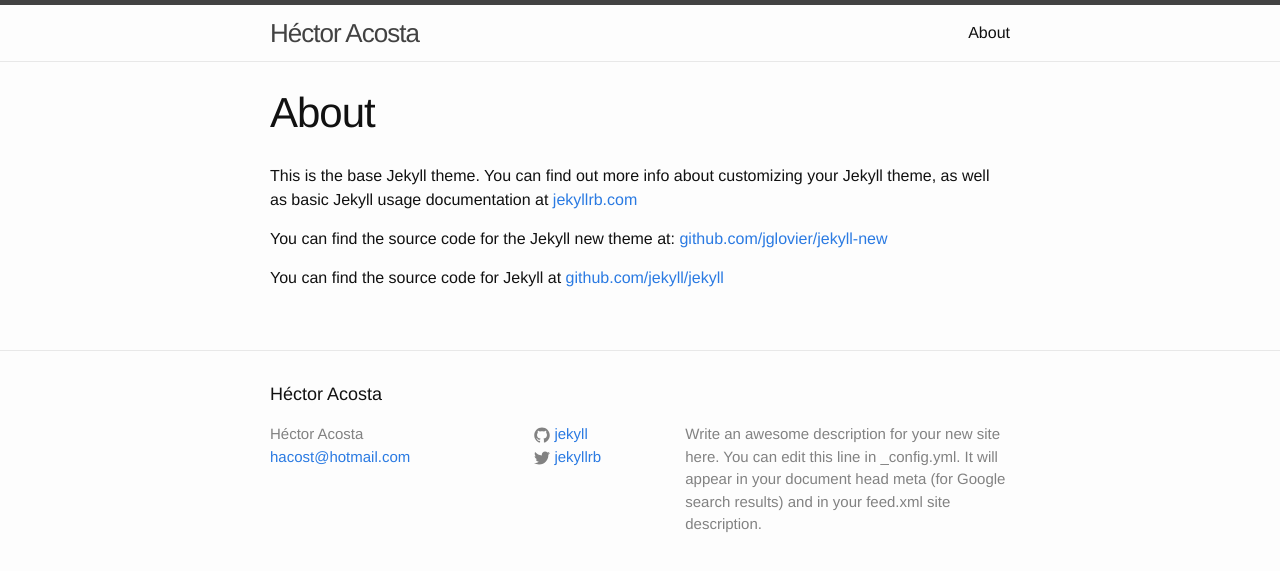
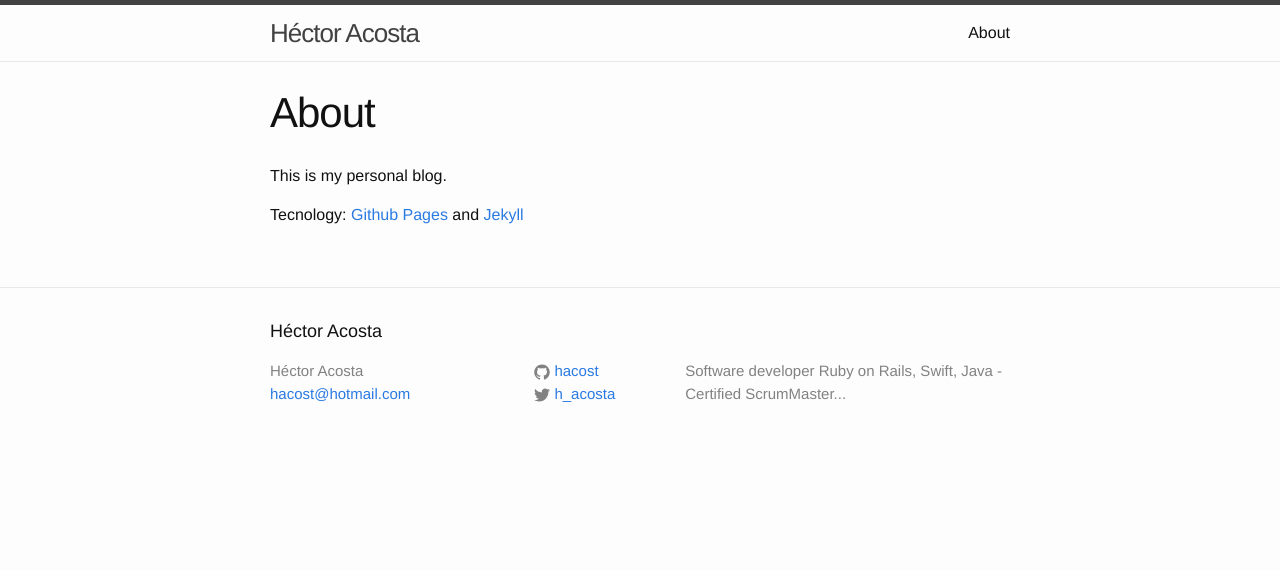
Before and after one commit to hacost/hacost.github.io, a Jekyll site: the page built from about.md, in a window 1280 px wide. Shown: the top 571 px of the page. Built offline with Jekyll 4.4.1, drawn with Linux system fonts in a browser that asks for light colours.

Commit message:
update about page and how-to-use-rvm-and-gemset post

```diff
--- a/_config.yml
+++ b/_config.yml
@@ -2,13 +2,11 @@
 title: Héctor Acosta
 email: hacost@hotmail.com
 description: > # this means to ignore newlines until "baseurl:"
-  Write an awesome description for your new site here. You can edit this
-  line in _config.yml. It will appear in your document head meta (for
-  Google search results) and in your feed.xml site description.
+  Software developer Ruby on Rails, Swift, Java - Certified ScrumMaster...
 baseurl: "" # the subpath of your site, e.g. /blog/
 url: "http://yourdomain.com" # the base hostname & protocol for your site
-twitter_username: jekyllrb
-github_username:  jekyll
+twitter_username: h_acosta
+github_username:  hacost
 
 # Build settings
 markdown: kramdown
--- a/about.md
+++ b/about.md
@@ -4,8 +4,9 @@ title: About
 permalink: /about/
 ---
 
-This is the base Jekyll theme. You can find out more info about customizing your Jekyll theme, as well as basic Jekyll usage documentation at [jekyllrb.com](http://jekyllrb.com/)
+This is my personal blog. <br/>
 
-You can find the source code for the Jekyll new theme at: [github.com/jglovier/jekyll-new](https://github.com/jglovier/jekyll-new)
+Tecnology: [Github Pages][github] and [Jekyll][jekyll]
 
-You can find the source code for Jekyll at [github.com/jekyll/jekyll](https://github.com/jekyll/jekyll)
+[github]:      https://help.github.com/categories/github-pages-basics/
+[jekyll]:      http://jekyllrb.com
```
Also changed, not shown: _posts/2015-05-22-How to use rvm and gemset.markdown (deleted, +0 -13 lines), _posts/2015-05-22-how-to-use-rvm-and-gemset.markdown (added, +96 -0 lines), _posts/2015-05-22-welcome-to-jekyll.markdown (deleted, +0 -25 lines).
